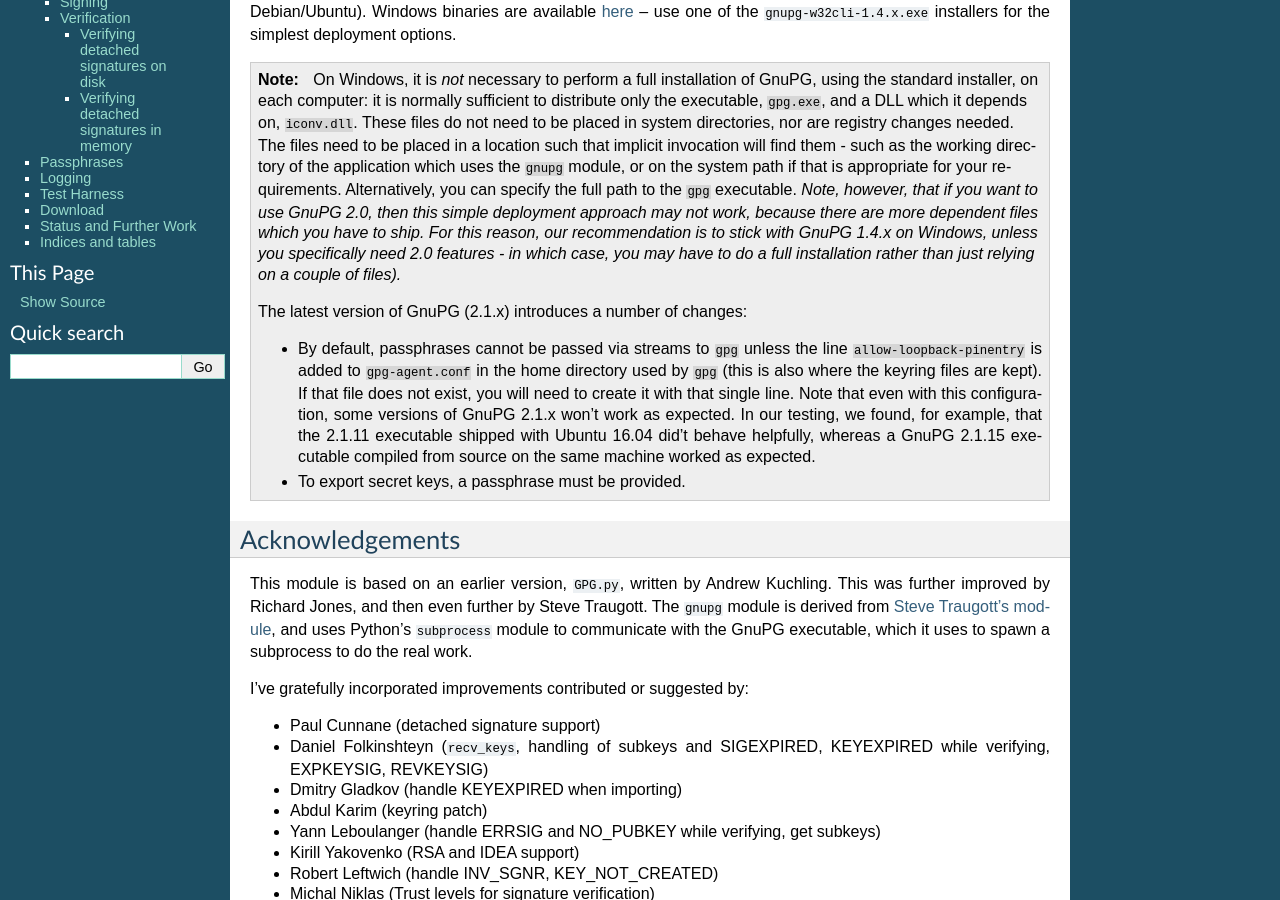
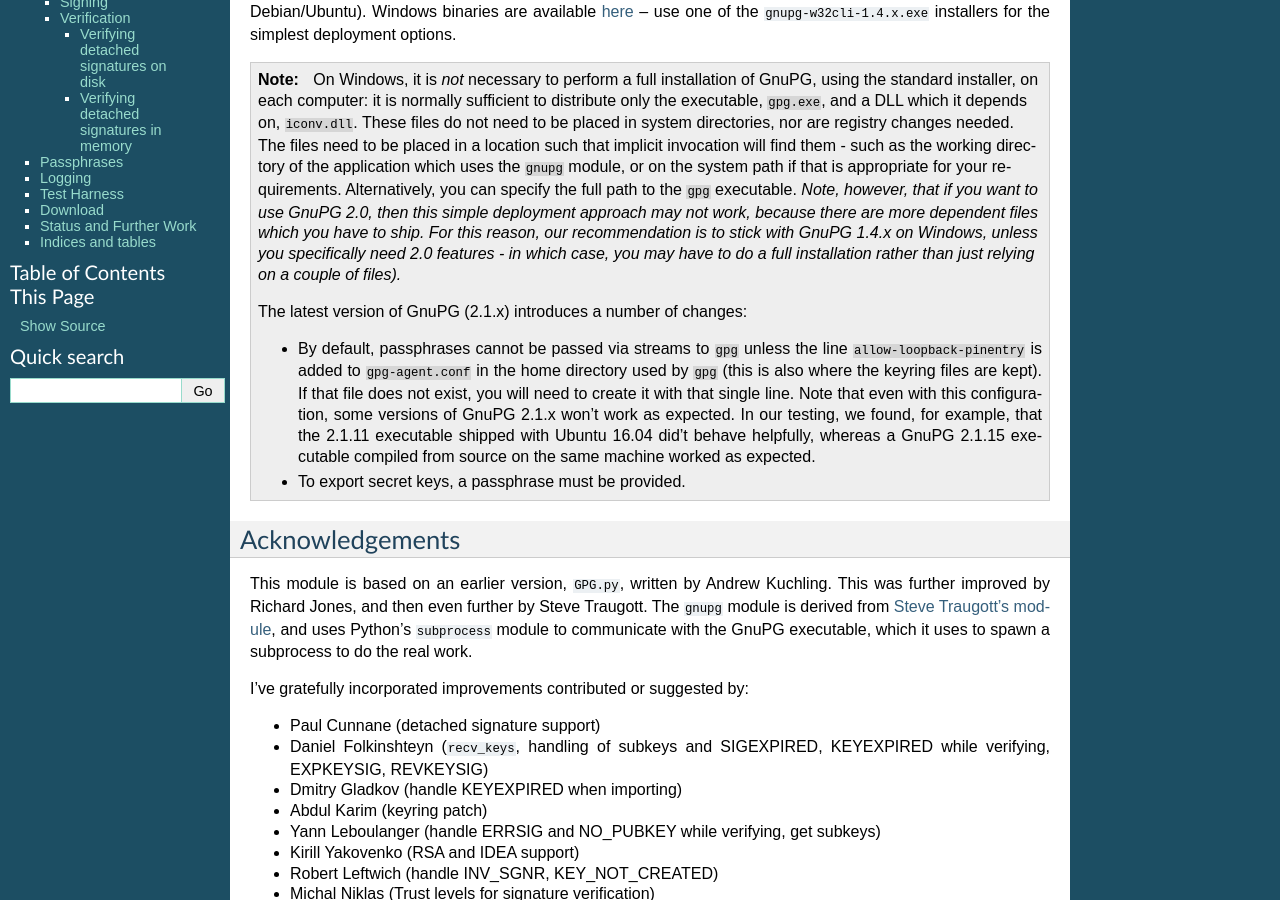
Before and after one commit to vsajip/python-gnupg, a Sphinx documentation site: the page built from docs/index.rst, in a window 1280 px wide and 900 px high, scrolled down 496 px. Built offline with Sphinx 7.4.7, drawn with Linux system fonts in a browser that asks for light colours.

Commit message:
Tweak sidebar config in docs.

```diff
--- a/docs/conf.py
+++ b/docs/conf.py
@@ -132,6 +132,13 @@
 # Custom sidebar templates, maps document names to template names.
 #html_sidebars = {}
 
+html_sidebars = {
+    '**': [
+        'localtoc.html', 'globaltoc.html',  'relations.html',
+        'sourcelink.html', 'searchbox.html'
+    ],
+}
+
 # Additional templates that should be rendered to pages, maps page names to
 # template names.
 #html_additional_pages = {}
```
